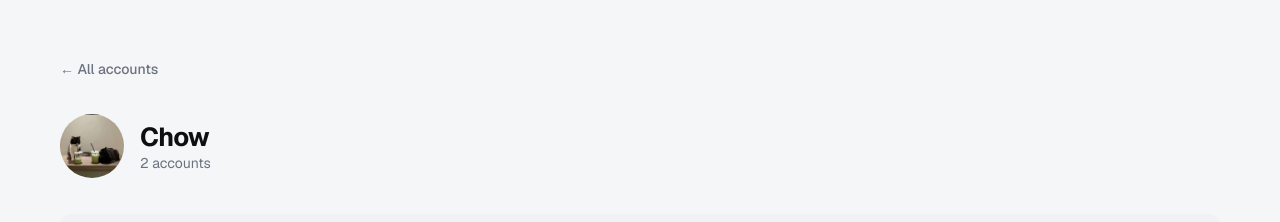
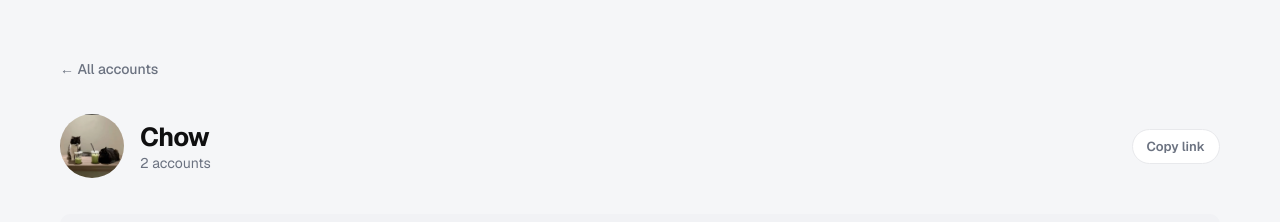
Before and after one commit to alanzhang03/hatewatching, a Next.js app: page /chow in a window 1280 px wide. Shown: the top 222 px of the page. Built offline with nearby package versions, Linux system fonts and the light colour scheme.

Commit message:
added copy link button

```diff
--- /dev/null
+++ b/app/CopyLinkButton.tsx
@@ -0,0 +1,22 @@
+'use client';
+
+import { useState } from 'react';
+import styles from './page.module.css';
+
+export function CopyLinkButton() {
+  const [copied, setCopied] = useState(false);
+
+  return (
+    <button
+      type="button"
+      className={styles.copyLinkButton}
+      onClick={async () => {
+        await navigator.clipboard.writeText(window.location.href);
+        setCopied(true);
+        setTimeout(() => setCopied(false), 1200);
+      }}
+    >
+      {copied ? 'Copied!' : 'Copy link'}
+    </button>
+  );
+}
--- a/app/[id]/page.tsx
+++ b/app/[id]/page.tsx
@@ -3,6 +3,7 @@ import { notFound } from 'next/navigation';
 import { players } from '@/lib/players';
 import { PlayerAvatar } from '../PlayerAvatar';
 import { AccountRow } from '../AccountRow';
+import { CopyLinkButton } from '../CopyLinkButton';
 import styles from '../page.module.css';
 
 function findPlayer(id: string) {
@@ -41,6 +42,7 @@ export default async function PlayerPage(props: PageProps<'/[id]'>) {
               {player.accounts.length === 1 ? '' : 's'}
             </p>
           </div>
+          <CopyLinkButton />
         </div>
 
         <ul className={styles.accounts}>
--- a/app/page.module.css
+++ b/app/page.module.css
@@ -179,11 +179,33 @@
   gap: 16px;
 }
 
+.profileHeader > div {
+  flex: 1;
+}
+
 .profileName {
   font-size: 26px;
   font-weight: 700;
   letter-spacing: -0.6px;
   color: var(--text-primary);
+}
+
+.copyLinkButton {
+  padding: 8px 14px;
+  border: 1px solid var(--border);
+  border-radius: 999px;
+  background: var(--foreground);
+  color: var(--text-secondary);
+  font-family: inherit;
+  font-size: 13px;
+  font-weight: 600;
+  cursor: pointer;
+  white-space: nowrap;
+}
+
+.copyLinkButton:hover {
+  border-color: var(--accent);
+  color: var(--accent);
 }
 
 .avatar {
```
